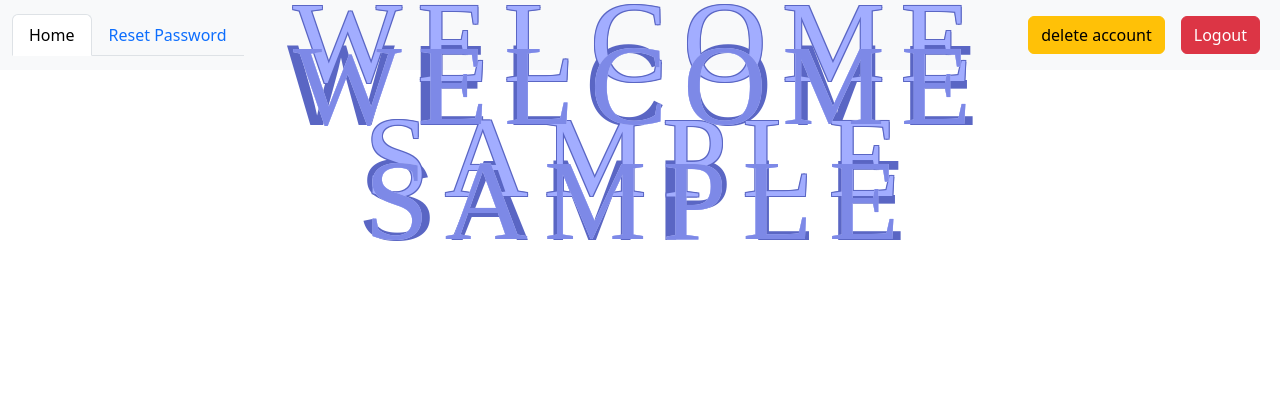
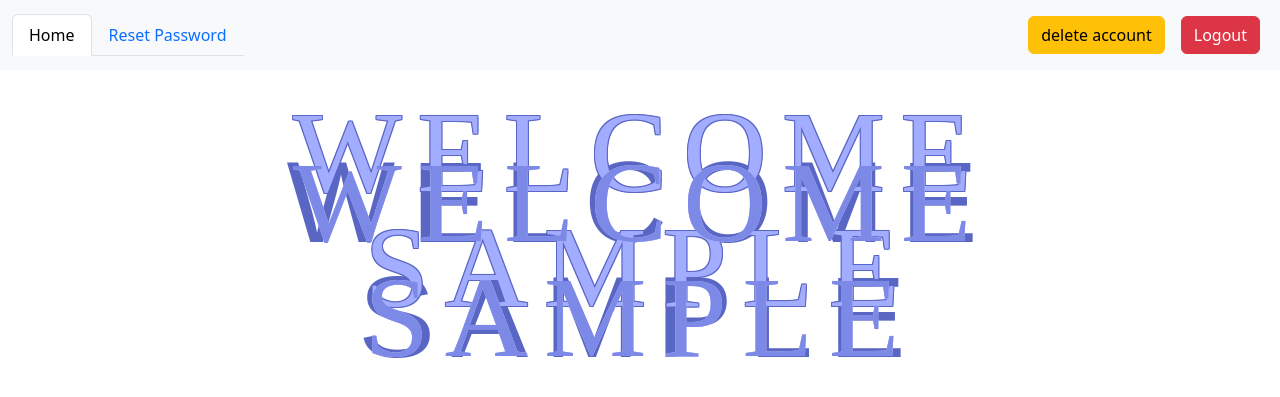
Before and after one commit to nuttamong/firebaseAuth, a Django app: template auth_project/templates/home.html in a window 1280 px wide. Shown: the top 397 px of the page. Run offline with Django 5.2, Linux system fonts and the light colour scheme; the template is opened without the code that fills it: most values are stand-ins (such as "Sample title", 1, 10 or a date in 2020); some web fonts are replaced.

Commit message:
complete

```diff
--- a/auth_project/auth_project/static/css/main.css
+++ b/auth_project/auth_project/static/css/main.css
@@ -169,8 +169,8 @@ color: #b3b3b3;
 	text-align: center;
 	font-weight: normal;
 	line-height: 1;
-	margin-top: 20px;
-	top: 10%;
+	margin-top: 50px;
+	top: 20%;
 	left: 50%;
 	transform: translate(-50%, -50%);
 	position: absolute;
@@ -187,8 +187,8 @@ color: #b3b3b3;
 		position: absolute;
 		overflow: hidden;
 		left: 0;
-		top: 10%;
-		margin-top: 20px;
+		top: 0;
+		margin-top: 50px;
 		text-shadow: none;
 		width: 100%;
 		font-weight: normal;
```
